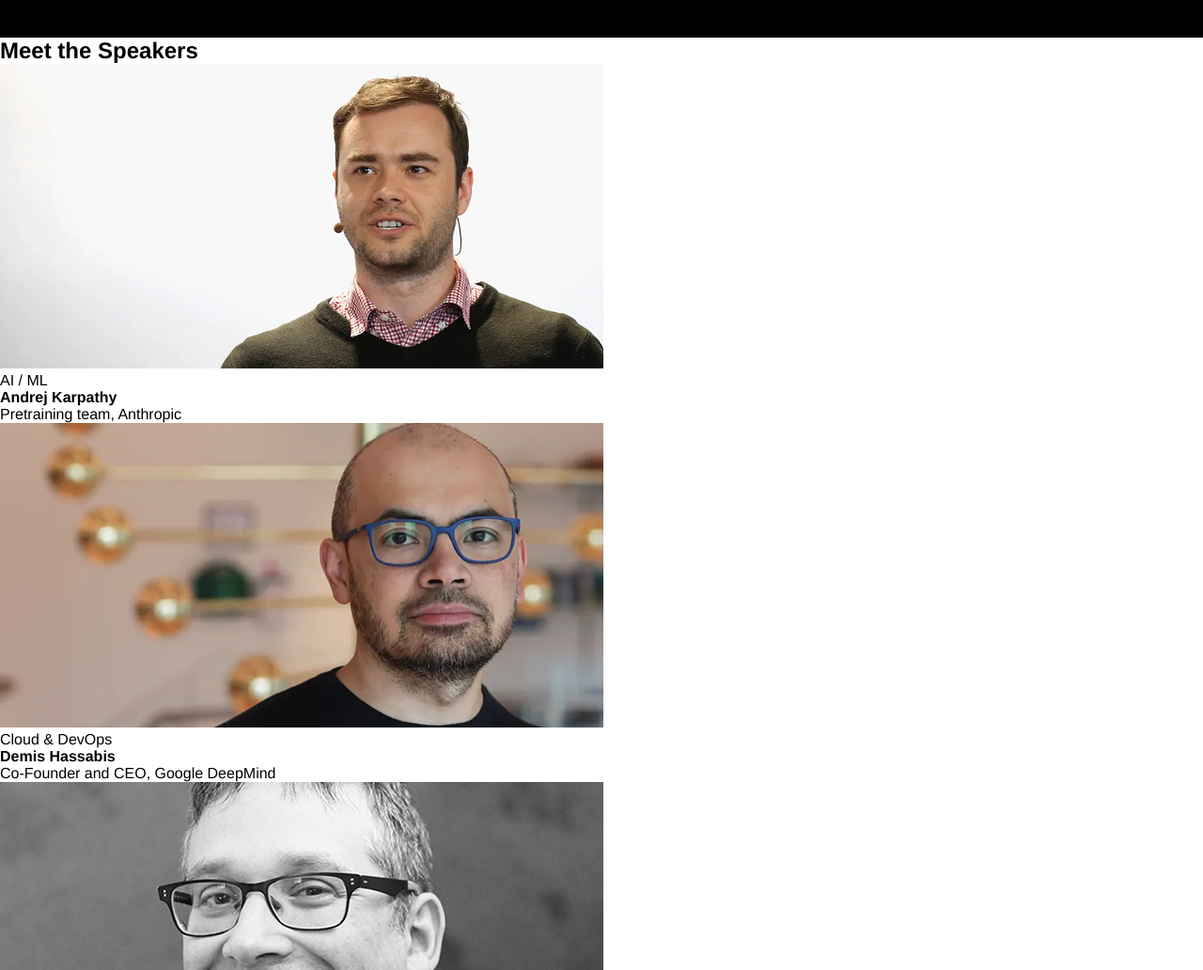
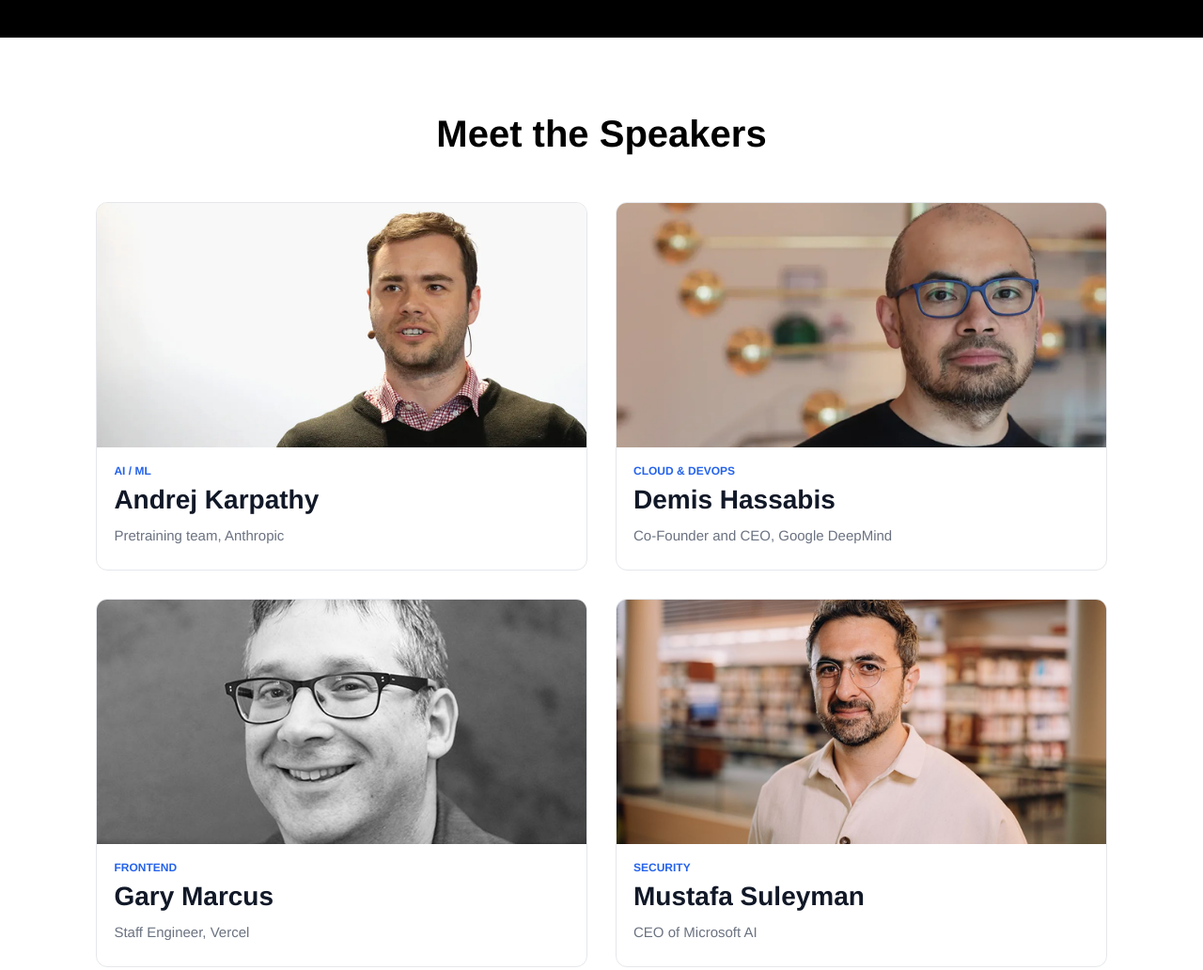
Before and after one commit to Nafiz-365/B14-A01-DevConf-2026, a plain HTML site: page index.html in a window 1280 px wide. Shown: the part 760-1792 px from the top of the page at 94% size. Drawn offline with nearby package versions, Linux system fonts and the light colour scheme.

Commit message:
Meet the Speakers Section completed Successfully

```diff
--- a/index.html
+++ b/index.html
@@ -65,30 +65,32 @@
             <div class="speakers">
                 <div>
                     <img src="./assets/andrej.png" alt="Andrej Karpathy" />
-                    <p>AI / ML</p>
+                    <span>AI / ML</span>
                     <h4>Andrej Karpathy</h4>
                     <p>Pretraining team, Anthropic</p>
                 </div>
                 <div>
                     <img src="./assets/demis.png" alt="Demis Hassabis" />
-                    <p>Cloud & DevOps</p>
+                    <span>Cloud & DevOps</span>
                     <h4>Demis Hassabis</h4>
                     <p>Co-Founder and CEO, Google DeepMind</p>
                 </div>
                 <div>
                     <img src="./assets/gary.png" alt="Gary Marcus" />
-                    <p>Frontend</p>
+                    <span>Frontend</span>
                     <h4>Gary Marcus</h4>
                     <p>Staff Engineer, Vercel</p>
                 </div>
                 <div>
                     <img src="./assets/mustafa.png" alt="Mustafa Suleyman" />
-                    <p>Security</p>
+                    <span>Security</span>
                     <h4>Mustafa Suleyman</h4>
                     <p>CEO of Microsoft AI</p>
                 </div>
             </div>
         </section>
         <!-- Meet the Speakers End -->
+
+
     </body>
 </html>
--- a/style.css
+++ b/style.css
@@ -113,3 +113,67 @@
 .hero-container .common-btn {
     padding: 18px 36px;
 }
+
+
+/* Meet the Speakers Section  */
+.meet-the-speaker {
+    padding: 80px 8%;
+    background: #fff;
+    height: 100vh;
+}
+
+.meet-the-speaker h2 {
+    text-align: center;
+    font-size: 2.5rem;
+    margin-bottom: 50px;
+}
+
+.speakers {
+    display: grid;
+    grid-template-columns: repeat(2, 1fr);
+    gap: 30px;
+}
+
+.speakers div {
+    background: #fff;
+    border: 1px solid #e5e7eb;
+    border-radius: 12px;
+    overflow: hidden;
+    transition: 0.3s ease;
+}
+
+.speakers div:hover {
+    transform: translateY(-5px);
+    box-shadow: 0 12px 30px rgba(0,0,0,.08);
+}
+
+.speakers img {
+    width: 100%;
+    height: 260px;
+    object-fit: cover;
+    display: block;
+
+}
+
+.speakers span {
+    display: block;
+    text-transform: uppercase;
+    margin: 18px 18px 8px;
+    color: #2563eb;
+    font-size: 12px;
+    font-weight: 700;
+}
+
+.speakers h4 {
+    margin: 0 18px;
+    font-size: 28px;
+    font-weight: 700;
+    color: #111827;
+}
+
+.speakers p {
+    margin: 10px 18px 24px;
+    color: #6b7280;
+    font-size: 15px;
+    line-height: 1.6;
+}
```
